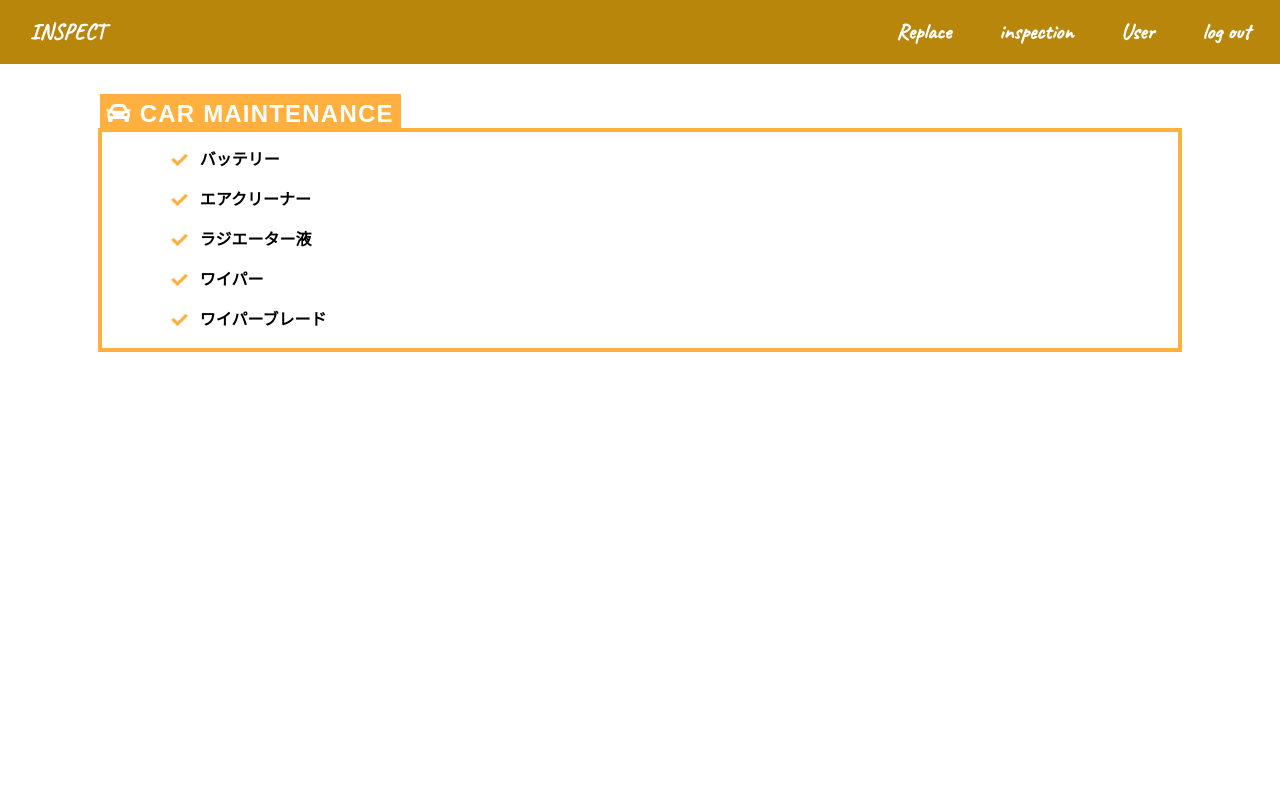
After one commit to Yuki-Kurita/INSPECT, a PHP site: page /css/checker.php in a window 1280 px wide. The commit adds this page. Run offline with PHP 8.4, Linux system fonts and the light colour scheme; the visitor is signed in with stand-in values (Sample User, id 1); some libraries are stand-ins or nearby versions.

Commit message:
fix style

```diff
--- /dev/null
+++ b/css/checker.php
@@ -0,0 +1,44 @@
+<?php session_start();
+// ログイン状態チェック
+if (!isset($_SESSION["email"])) {
+    header("Location: Logout.php");
+    exit;
+}
+?>
+
+<html>
+<head>
+  <meta name="viewport" content="width=device-width, initial-scale=1"/>
+  <title>INSPECT</title>
+  <link rel="stylesheet" type="text/css" href="../css/userstyle.css">
+  <link href="https://fonts.googleapis.com/css?family=Caveat" rel="stylesheet">
+  <link href="https://use.fontawesome.com/releases/v5.0.6/css/all.css" rel="stylesheet">
+
+</head>
+
+<body>
+  <!-- ナビゲーションバー -->
+  <header>
+    <nav>
+    <ul id="menu">
+      <li class="hamburger"><a href="#menu"><i class="fa fa-bars"></i></a></li>
+        <li class="logo"><a href="inspect.php">INSPECT</a></li>
+        <li><a href="inspect.php">Replace</a></li>
+        <li><a href="checker.php">inspection</a></li>
+        <li><a href="information.php">User</a></li>
+        <li><a href="logout.php">log out</a></li>
+      </ul>
+    </nav>
+  </header>
+  <main>
+  <div class="daily-check">
+  <ul>
+    <li>バッテリー</li>
+    <li>エアクリーナー</li>
+    <li>ラジエーター液</li>
+    <li>ワイパー</li>
+    <li>ワイパーブレード</li>
+  </ul>
+</div>
+  </main>
+</body>
--- a/css/userstyle.css
+++ b/css/userstyle.css
@@ -169,7 +169,7 @@ nav li a:hover {
     left: -2px;
     bottom: 100%;
     padding: 1px 7px;
-    content: '\f1b9  CAR MENTAINANCE';/*アイコンコード＋文字*/
+    content: '\f1b9  CAR MAINTENANCE';/*アイコンコード＋文字*/
     letter-spacing: 0.05em;/*字間*/
     }
 
```
Also changed, not shown: other parts of css/userstyle.css (+30 -31 lines), 2 other files. Lines whose indentation alone changed are shown as unchanged.
